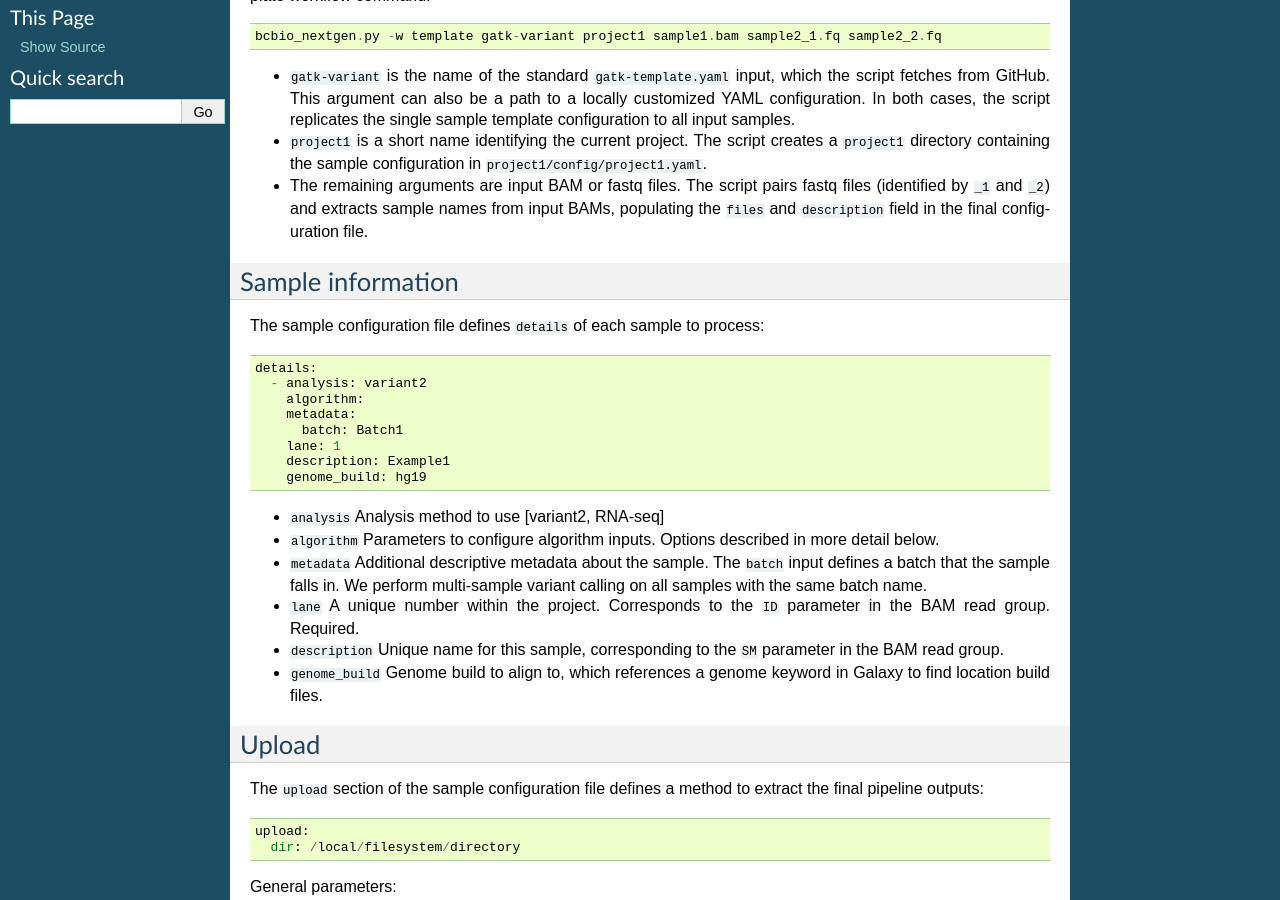
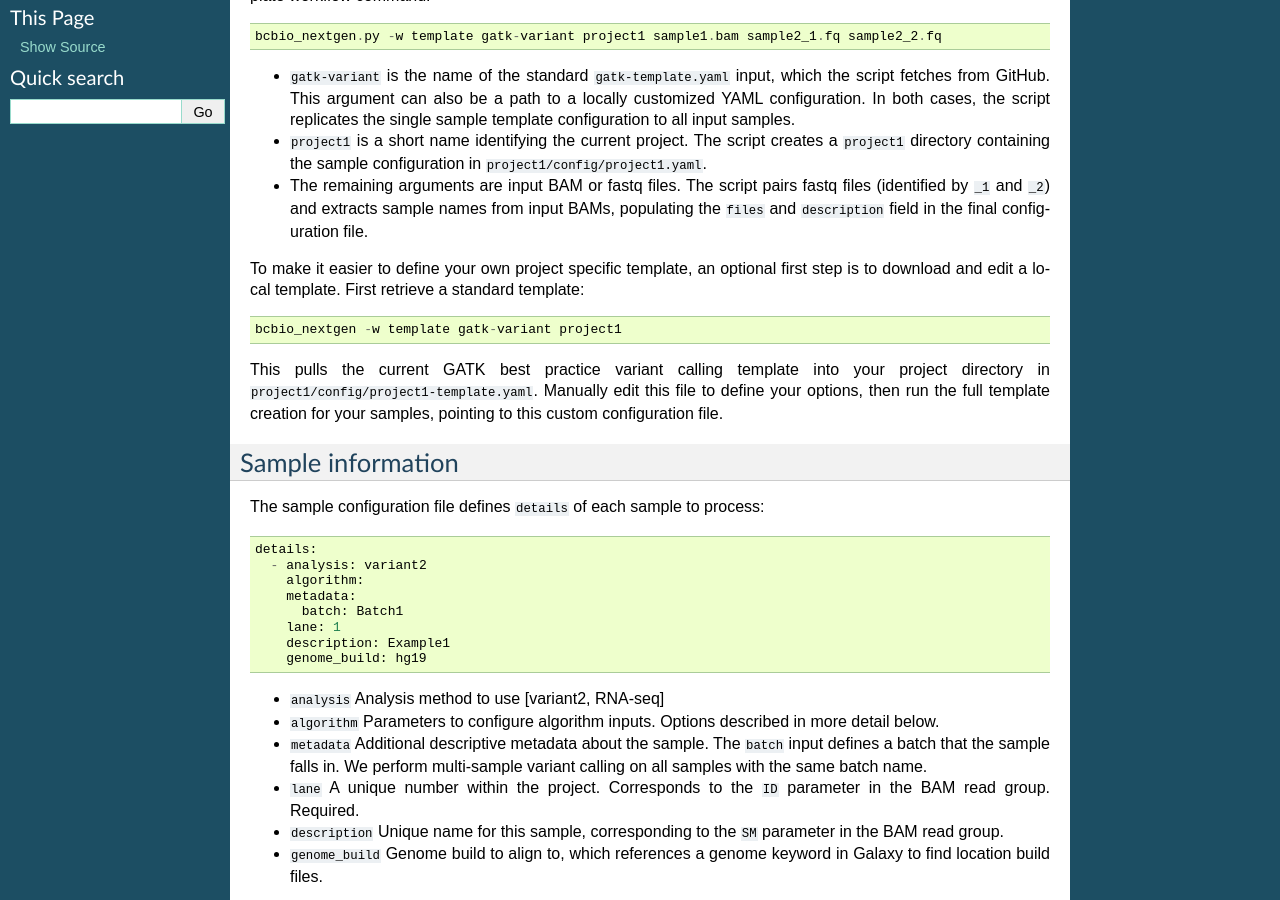
Before and after one commit to bcbio/bcbio-nextgen, a Sphinx documentation site: the page built from docs/contents/configuration.rst, in a window 1280 px wide and 900 px high, scrolled down 425 px. Built offline with Sphinx 7.4.7, drawn with Linux system fonts in a browser that asks for light colours.

Commit message:
Provide template command to more easily prepare a local configuration template for customization. #22

```diff
--- a/README.rst
+++ b/README.rst
@@ -36,7 +36,7 @@ Quick start
 producing a `system configuration file`_ referencing the installed
 software and data.
 
-2. Create a `sample configuration file`_ for your samples:
+2. Create a `sample configuration file`_ for your samples::
 
          bcbio_nextgen.py -w template gatk-variant project1 sample1.bam sample2_1.fq sample2_2.fq
 
--- a/docs/contents/configuration.rst
+++ b/docs/contents/configuration.rst
@@ -27,7 +27,7 @@ multiple sample inputs using a base template. You start with one of
 the `best-practice templates`_, or define your own, then apply to
 multiple samples using the template workflow command::
 
-  bcbio_nextgen.py -w template gatk-variant project1 sample1.bam sample2_1.fq sample2_2.fq
+    bcbio_nextgen.py -w template gatk-variant project1 sample1.bam sample2_1.fq sample2_2.fq
 
 - ``gatk-variant`` is the name of the standard ``gatk-template.yaml``
   input, which the script fetches from GitHub. This argument can also
@@ -43,6 +43,18 @@ multiple samples using the template workflow command::
   pairs fastq files (identified by ``_1`` and ``_2``) and extracts
   sample names from input BAMs, populating the ``files`` and
   ``description`` field in the final configuration file.
+
+To make it easier to define your own project specific template, an
+optional first step is to download and edit a local template. First
+retrieve a standard template::
+
+    bcbio_nextgen -w template gatk-variant project1
+
+This pulls the current GATK best practice variant calling template
+into your project directory in
+``project1/config/project1-template.yaml``. Manually edit this file to
+define your options, then run the full template creation for your
+samples, pointing to this custom configuration file.
 
 .. _best-practice templates: https://github.com/chapmanb/bcbio-nextgen/tree/master/config/templates
 .. _sample-configuration:
```
Also changed, not shown: 1 other file.
